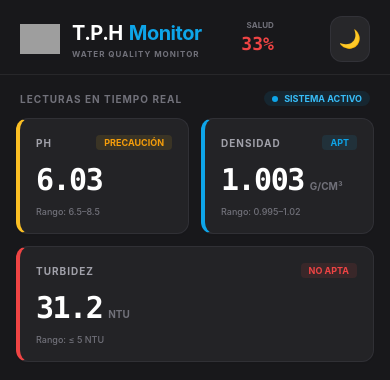
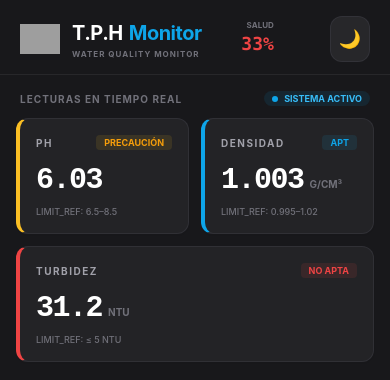
Before and after one commit to Felglitch739/RenovaWater, a React Native app: screen / in a window 390 px wide. Shown: the top 380 px of the page. Built offline with nearby package versions, Linux system fonts and the light colour scheme; grey boxes are pictures that could not be loaded.

Commit message:
UX: Complete re-engineering of Industrial Theme (HMI Structural Design)

```diff
--- a/screens/DashboardScreen.tsx
+++ b/screens/DashboardScreen.tsx
@@ -41,8 +41,10 @@ const RIGHT_PANEL_HEADER: Record<NavTab, { title: string; sub: string }> = {
 
 const MetricCard: React.FC<MetricCardProps & { theme: AppTheme }> = ({ title, value, unit, status, idealRange, theme }) => {
   const isDark = theme === 'dark';
-  const okText = 'text-sky-500';
-  const okBadge = isDark ? 'bg-sky-500/10' : 'bg-sky-500/5';
+  const isIndustrial = theme === 'industrial';
+
+  const okText = isIndustrial ? 'text-sky-400' : 'text-sky-500';
+  const okBadge = isIndustrial ? 'bg-sky-500/10' : (isDark ? 'bg-sky-500/10' : 'bg-sky-500/5');
   const okBorder = 'border-l-sky-500';
 
   const STATUS_CONFIG: Record<
@@ -58,14 +60,14 @@ const MetricCard: React.FC<MetricCardProps & { theme: AppTheme }> = ({ title, va
     },
     warning: {
       borderColor: 'border-l-amber-400',
-      badgeBg: isDark ? 'bg-amber-400/10' : 'bg-amber-400/5',
+      badgeBg: isDark || isIndustrial ? 'bg-amber-400/10' : 'bg-amber-400/5',
       badgeText: 'text-amber-500',
       label: 'PRECAUCIÓN',
       dotColor: 'bg-amber-400',
     },
     danger: {
       borderColor: 'border-l-red-500',
-      badgeBg: isDark ? 'bg-red-500/10' : 'bg-red-500/5',
+      badgeBg: isDark || isIndustrial ? 'bg-red-500/10' : 'bg-red-500/5',
       badgeText: 'text-red-500',
       label: 'NO APTA',
       dotColor: 'bg-red-500',
@@ -73,19 +75,24 @@ const MetricCard: React.FC<MetricCardProps & { theme: AppTheme }> = ({ title, va
   };
 
   const cfg = STATUS_CONFIG[status];
-  const cardColor = isDark ? 'bg-zinc-800/80' : 'bg-white';
-  const borderColor = isDark ? 'border-zinc-700/50' : 'border-slate-200';
-  const titleColor = isDark ? 'text-zinc-400' : 'text-slate-500';
-  const valueColor = isDark ? 'text-white' : 'text-slate-900';
-  const unitColor = isDark ? 'text-zinc-500' : 'text-slate-400';
+
+  // ESTRUCTURA INDUSTRIAL DURA
+  const cardColor = isIndustrial ? 'bg-[#161B26]' : (isDark ? 'bg-zinc-800/80' : 'bg-white');
+  const borderColor = isIndustrial ? 'border-slate-800' : (isDark ? 'border-zinc-700/50' : 'border-slate-200');
+  const cornerRadius = isIndustrial ? 'rounded-lg' : 'rounded-xl'; // Esquinas más rectas (8dp aprox)
+  const borderLeftWidth = isIndustrial ? 'border-l-[4px]' : 'border-l-4';
+
+  const titleColor = isIndustrial ? 'text-slate-500' : (isDark ? 'text-zinc-400' : 'text-slate-500');
+  const valueColor = isIndustrial ? 'text-slate-100' : (isDark ? 'text-white' : 'text-slate-900');
+  const unitColor = isIndustrial ? 'text-slate-600' : (isDark ? 'text-zinc-500' : 'text-slate-400');
 
   return (
     <View
-      className={`${cardColor} rounded-xl border-l-4 ${cfg.borderColor} border ${borderColor} p-4 mb-3 shadow-sm`}
+      className={`${cardColor} ${cornerRadius} ${borderLeftWidth} ${cfg.borderColor} border ${borderColor} p-4 mb-3 shadow-sm`}
     >
-      {/* Header */}
+      {/* Header Industrial */}
       <View className="flex-row justify-between items-center mb-3">
-        <Text className={`${titleColor} text-[10px] font-bold uppercase tracking-widest`}>
+        <Text className={`${titleColor} text-[10px] font-bold uppercase tracking-[1.5px]`}>
           {title}
         </Text>
         <View className={`px-2 py-0.5 rounded ${cfg.badgeBg}`}>
@@ -93,16 +100,19 @@ const MetricCard: React.FC<MetricCardProps & { theme: AppTheme }> = ({ title, va
         </View>
       </View>
 
-      {/* Valor principal */}
+      {/* Valor con Tipografía Monospace (Instrumentación) */}
       <View className="flex-row items-baseline mb-2">
-        <Text className={`${valueColor} text-3xl font-bold font-mono tracking-tighter`}>
+        <Text
+          style={{ fontFamily: 'monospace' }}
+          className={`${valueColor} text-3xl font-bold tracking-tighter`}
+        >
           {value}
         </Text>
         <Text className={`${unitColor} text-[10px] ml-1.5 font-bold uppercase`}>{unit}</Text>
       </View>
 
-      {/* Rango ideal */}
-      <Text className={`${unitColor} text-[9px] font-medium`}>Rango: {idealRange}</Text>
+      {/* Footer Técnico */}
+      <Text className={`${unitColor} text-[9px] font-medium`}>LIMIT_REF: {idealRange}</Text>
     </View>
   );
 };
```
